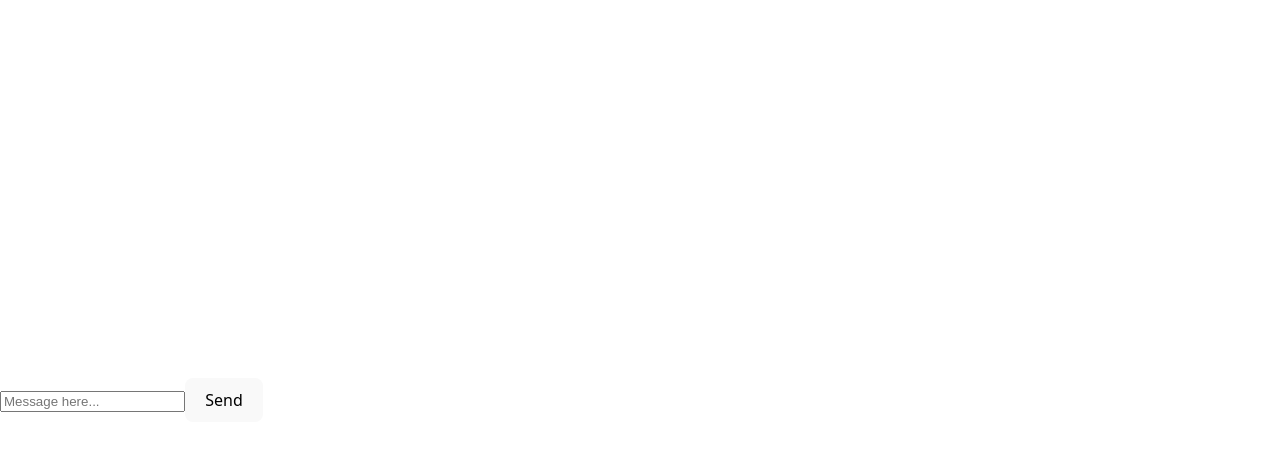
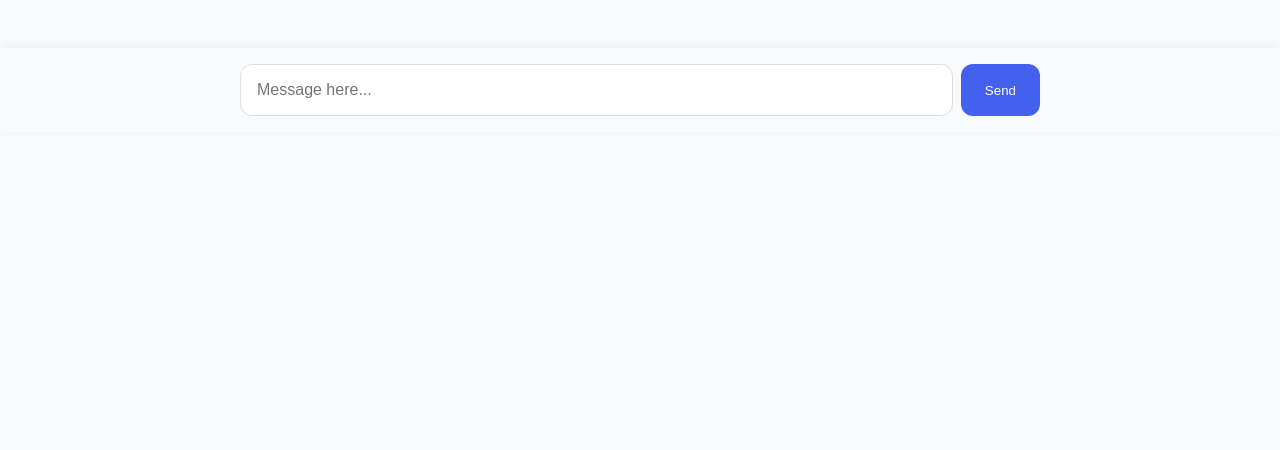
Before and after one commit to alexanderhu77/IDEA_Hacks_2025, a React (Vite) app: page / in a window 1280 px wide. Shown: the top 450 px of the page. Built offline with nearby package versions, Linux system fonts and the light colour scheme.

Commit message:
Update index.css

```diff
--- a/src/index.css
+++ b/src/index.css
@@ -1,74 +1,183 @@
+/* ===== Base Styles ===== */
 :root {
-  font-family: system-ui, Avenir, Helvetica, Arial, sans-serif;
-  line-height: 1.5;
-  font-weight: 400;
-
-  color-scheme: light dark;
-  color: rgba(255, 255, 255, 0.87);
-  background-color: #242424;
-
-  font-synthesis: none;
-  text-rendering: optimizeLegibility;
-  -webkit-font-smoothing: antialiased;
-  -moz-osx-font-smoothing: grayscale;
+  --primary: #4361ee;
+  --primary-dark: #3a0ca3;
+  --primary-light: #4895ef;
+  --secondary: #f72585;
+  --background: #f8f9fa;
+  --background-dark: #242424;
+  --text-light: #f8f9fa;
+  --text-dark: #333;
+  --user-message-bg: #e3f2fd;
+  --bot-message-bg: #f5f5f5;
+  --input-bg: #ffffff;
+  --shadow: 0 4px 6px rgba(0, 0, 0, 0.1);
+  --border-radius: 12px;
+  --spacing-sm: 8px;
+  --spacing-md: 16px;
+  --spacing-lg: 24px;
 }
 
-a {
-  font-weight: 500;
-  color: #646cff;
-  text-decoration: inherit;
-}
-a:hover {
-  color: #535bf2;
+* {
+  margin: 0;
+  padding: 0;
+  box-sizing: border-box;
 }
 
 body {
-  margin: 0;
+  font-family: 'Segoe UI', system-ui, sans-serif;
+  background-color: var(--background);
+  color: var(--text-dark);
+  min-height: 100vh;
   display: flex;
-  place-items: center;
-  min-width: 320px;
-  min-height: 100vh;
+  flex-direction: column;
 }
 
-h1 {
-  font-size: 3.2em;
-  line-height: 1.1;
+/* ===== Chat Container ===== */
+.chat-history {
+  flex: 1;
+  padding: var(--spacing-lg);
+  overflow-y: auto;
+  display: flex;
+  flex-direction: column;
+  gap: var(--spacing-md);
+  max-width: 800px;
+  width: 100%;
+  margin: 0 auto;
 }
 
-button {
-  border-radius: 8px;
-  border: 1px solid transparent;
-  padding: 0.6em 1.2em;
-  font-size: 1em;
-  font-weight: 500;
-  font-family: inherit;
-  background-color: #1a1a1a;
-  cursor: pointer;
-  transition: border-color 0.25s;
-}
-button:hover {
-  border-color: #646cff;
-}
-button:focus,
-button:focus-visible {
-  outline: 4px auto -webkit-focus-ring-color;
+/* ===== Message Styles ===== */
+.message {
+  max-width: 70%;
+  padding: var(--spacing-md);
+  border-radius: var(--border-radius);
+  line-height: 1.5;
+  word-wrap: break-word;
+  margin-bottom: var(--spacing-sm);
 }
 
-@media (prefers-color-scheme: light) {
+/* Bot messages */
+.bot-message {
+  align-self: flex-start;
+  background-color: var(--bot-message-bg);
+  border: 1px solid #e0e0e0;
+  border-bottom-left-radius: 0;
+  color: var(--text-dark);
+}
+
+/* User messages*/
+.user-message {
+  align-self: flex-end;
+  background-color: var(--primary);
+  color: var(--text-light);
+  border-bottom-right-radius: 0;
+}
+
+
+.message-text {
+  font-size: 1rem;
+}
+
+/* ===== Chat Form ===== */
+.chat-bot {
+  position: sticky;
+  bottom: 0;
+  background-color: var(--background);
+  padding: var(--spacing-md);
+  box-shadow: 0 -2px 10px rgba(0, 0, 0, 0.05);
+}
+
+.chat-form {
+  display: flex;
+  gap: var(--spacing-sm);
+  max-width: 800px;
+  width: 100%;
+  margin: 0 auto;
+}
+
+.message-input {
+  flex: 1;
+  padding: var(--spacing-md);
+  border: 1px solid #ddd;
+  border-radius: var(--border-radius);
+  font-size: 1rem;
+  outline: none;
+  transition: border-color 0.3s;
+}
+
+.message-input:focus {
+  border-color: var(--primary);
+}
+
+.chat-form button {
+  background-color: var(--primary);
+  color: white;
+  border: none;
+  border-radius: var(--border-radius);
+  padding: 0 var(--spacing-lg);
+  cursor: pointer;
+  transition: background-color 0.3s;
+  display: flex;
+  align-items: center;
+  justify-content: center;
+}
+
+.chat-form button:hover {
+  background-color: var(--primary-dark);
+}
+
+/* ===== Typing Indicator ===== */
+.typing-indicator {
+  display: inline-block;
+  padding: var(--spacing-sm);
+}
+
+.typing-indicator span {
+  display: inline-block;
+  width: 8px;
+  height: 8px;
+  background-color: #999;
+  border-radius: 50%;
+  margin-right: 4px;
+  animation: bounce 1.4s infinite ease-in-out;
+}
+
+.typing-indicator span:nth-child(2) {
+  animation-delay: 0.2s;
+}
+
+.typing-indicator span:nth-child(3) {
+  animation-delay: 0.4s;
+}
+
+@keyframes bounce {
+  0%, 60%, 100% { transform: translateY(0); }
+  30% { transform: translateY(-5px); }
+}
+
+/* ===== Dark Mode ===== */
+@media (prefers-color-scheme: dark) {
   :root {
-    color: #213547;
-    background-color: #ffffff;
+    --background: #1a1a1a;
+    --text-dark: #f0f0f0;
+    --bot-message-bg: #2d2d2d;
+    --input-bg: #333;
   }
-  a:hover {
-    color: #747bff;
-  }
-  button {
-    background-color: #f9f9f9;
+
+  .message-input {
+    background-color: var(--input-bg);
+    color: var(--text-light);
+    border-color: #444;
   }
 }
 
-.chat_bot .chat_form {
-  display: flex;
-  align-items: center;
-  background: #ffffff;
+/* ===== Responsive Design ===== */
+@media (max-width: 768px) {
+  .message {
+    max-width: 85%;
+  }
+
+  .chat-history {
+    padding: var(--spacing-md);
+  }
 }
```
